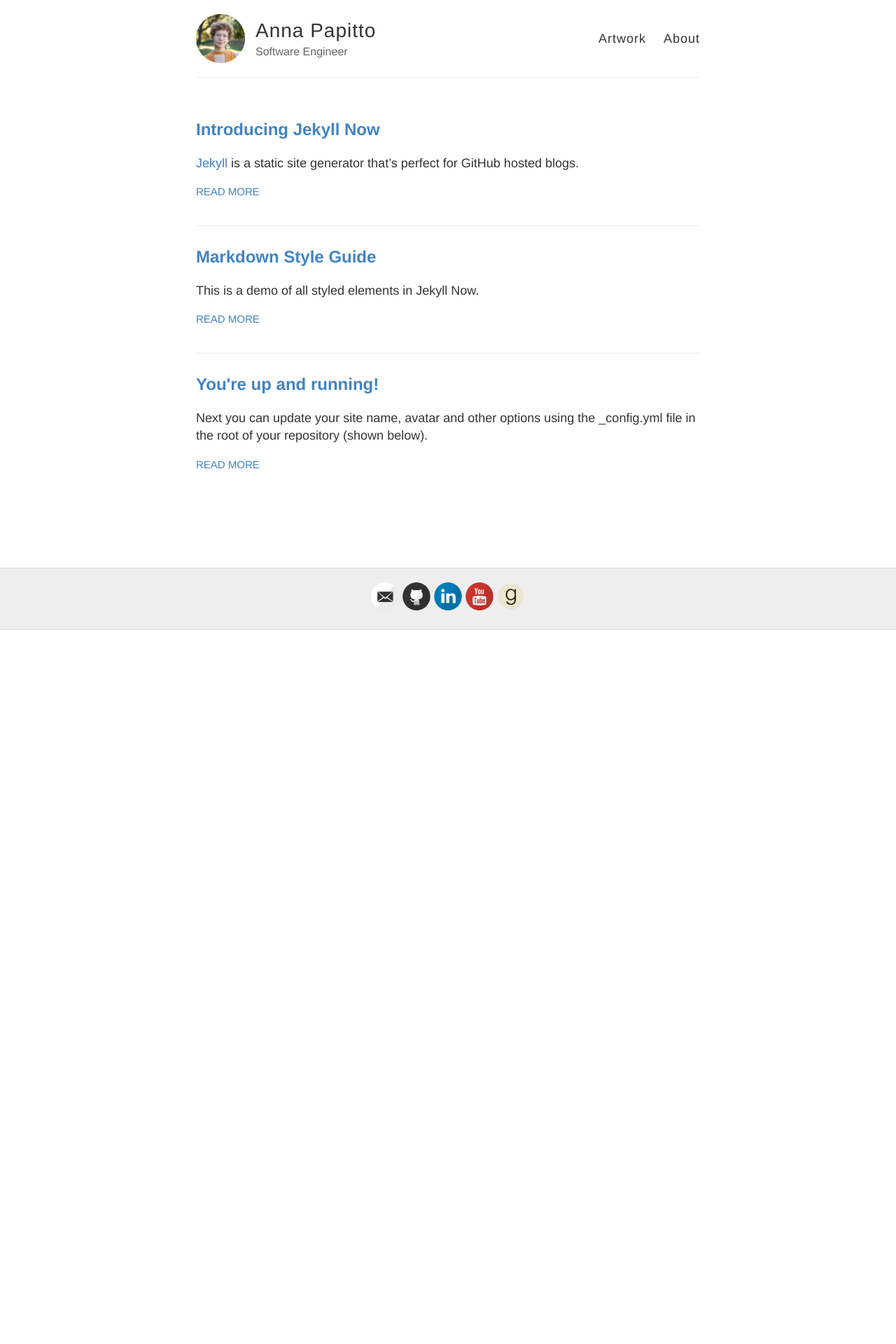
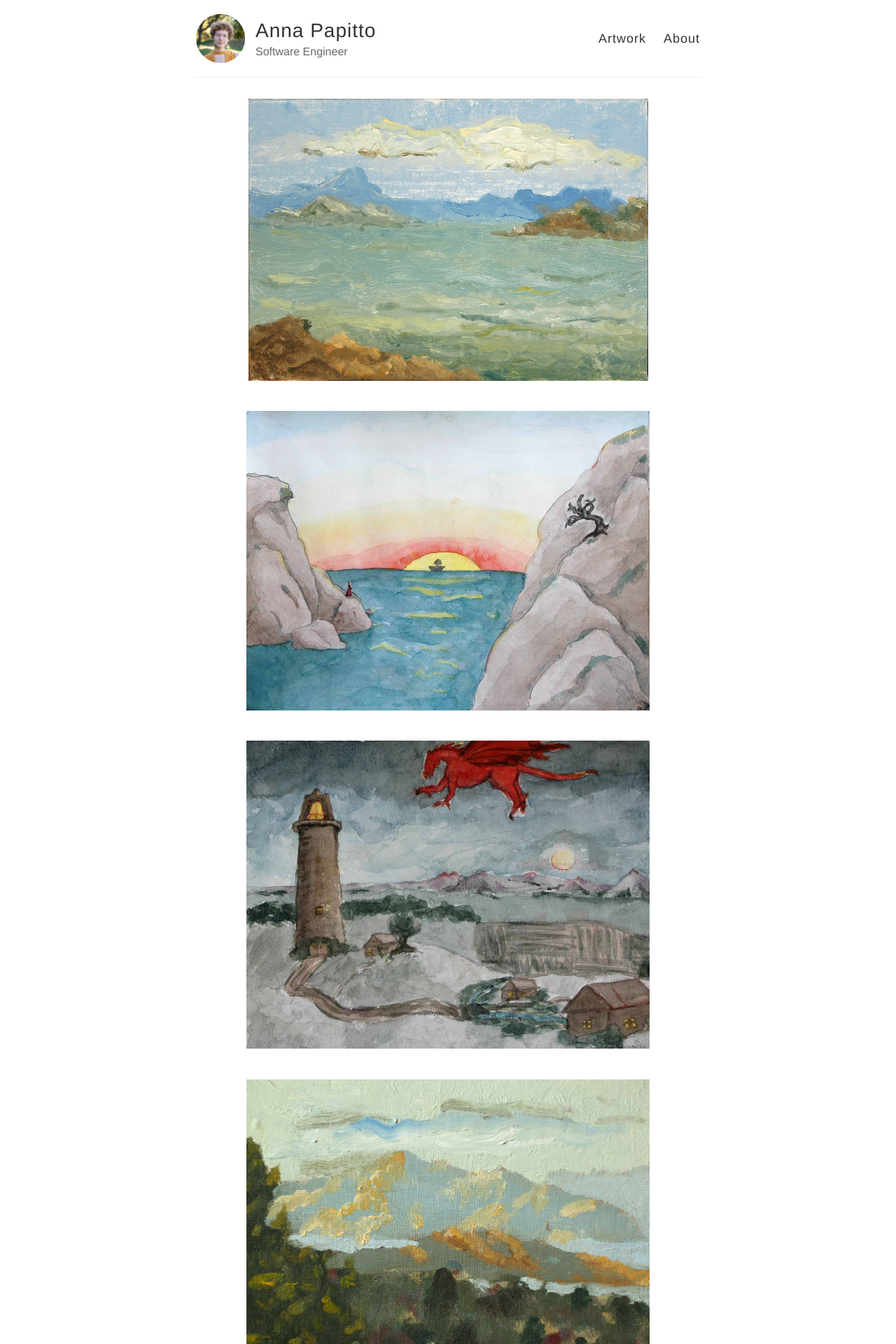
Before and after one commit to annapapitto/annapapitto.github.io, a Jekyll site: the page built from artwork.html, in a window 1280 px wide. Shown: the top 1920 px of the page at 70% size. Built offline with Jekyll 4.4.1, drawn with Linux system fonts in a browser that asks for light colours; before the commit the page ends 900 px from its top, so only the background shows below that.

Commit message:
Show pictures on Artwork page

```diff
--- a/artwork.html
+++ b/artwork.html
@@ -2,17 +2,13 @@
 layout: default
 ---
 
-<div class="posts">
-  {% for post in site.posts %}
-    <article class="post">
-
-      <h2><a href="{{ site.baseurl }}{{ post.url }}">{{ post.title }}</a></h2>
-
-      <div class="entry">
-        {{ post.excerpt }}
-      </div>
-
-      <a href="{{ site.baseurl }}{{ post.url }}" class="read-more">Read More</a>
-    </article>
+<div class="artworks">
+  {% for image in site.static_files %}
+    {% if image.path contains "images/art/landscape" %}
+      <img class="landscape artwork" src="{{ site.baseurl }}{{ image.path }}" alt="{{ image.path }}" />
+    {% endif %}
+    {% if image.path contains "images/art/portrait" %}
+      <img class="portrait artwork" src="{{ site.baseurl }}{{ image.path }}" alt="{{ image.path }}" />
+    {% endif %}
   {% endfor %}
 </div>
--- a/style.scss
+++ b/style.scss
@@ -280,6 +280,26 @@ nav {
   }
 }
 
+.artworks {
+  text-align: center;
+}
+
+.artworks > .artwork {
+  padding-bottom: 2em;
+}
+
+.artworks > .artwork:last-child {
+  padding-bottom: 0;
+}
+
+.landscape {
+  max-width: 80%;
+}
+
+.portrait {
+  max-width: 60%;
+}
+
 .wrapper-footer {
   flex-shrink: 0;
   margin-top: 30px;
```
